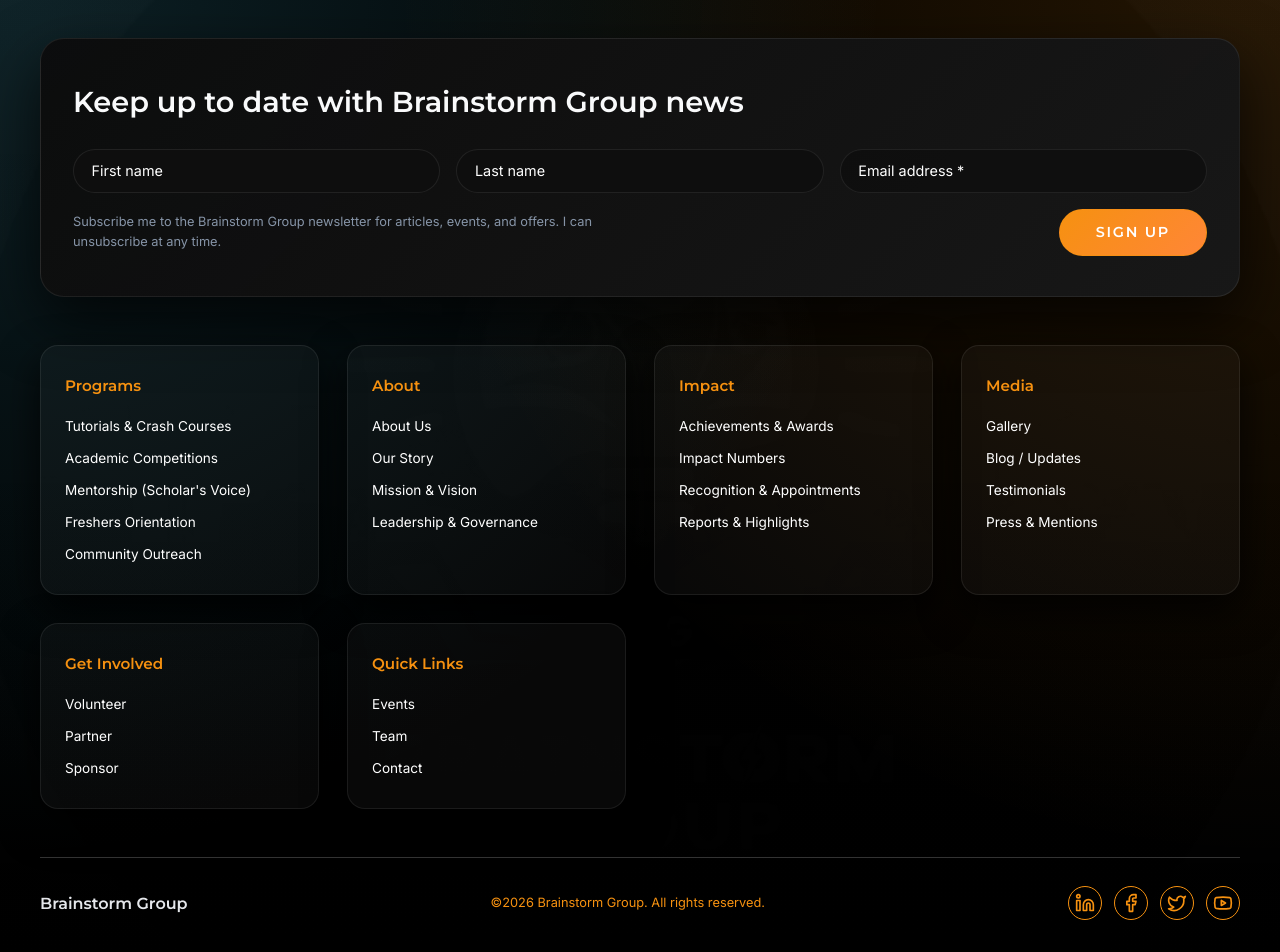
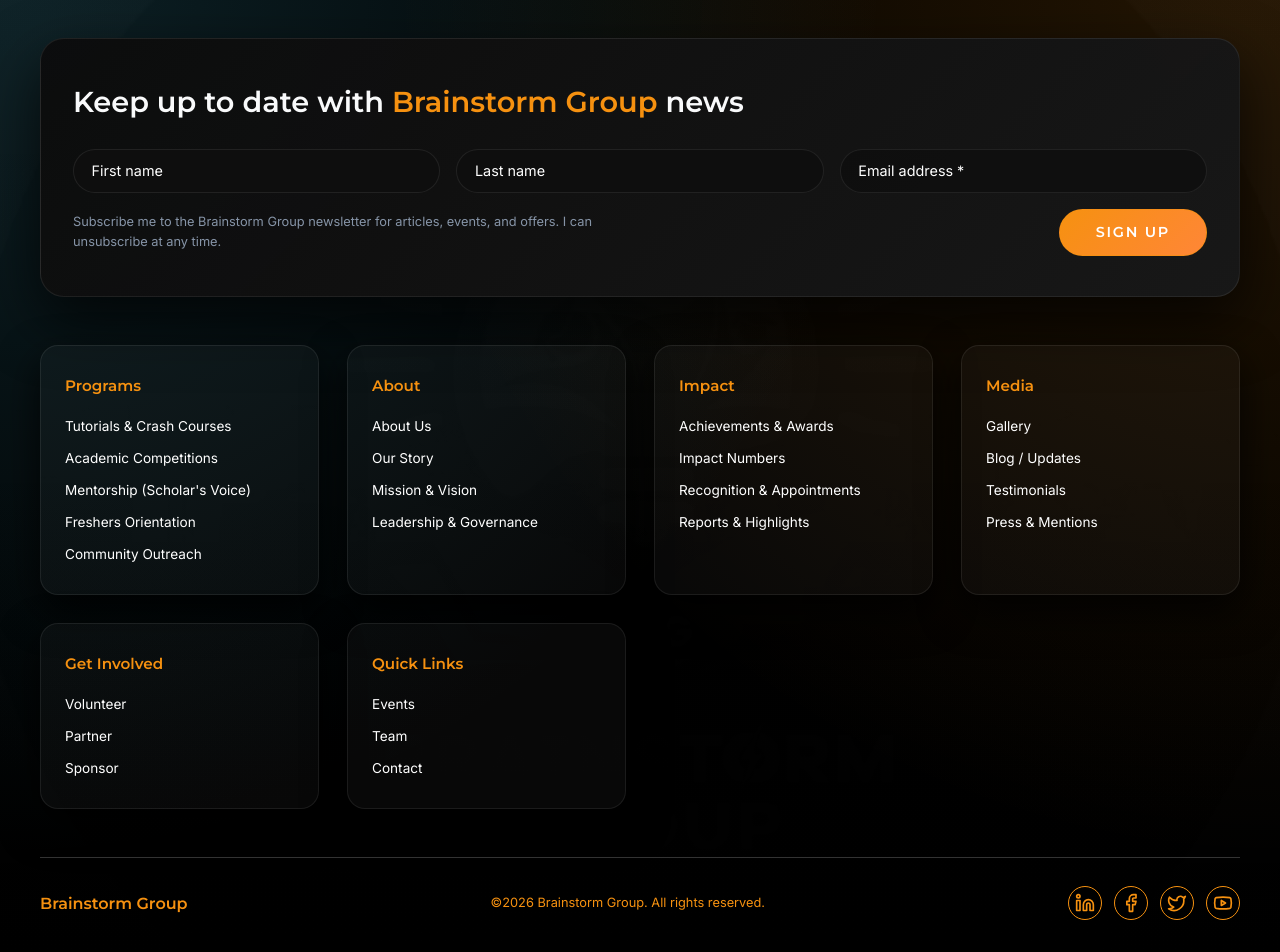
Before and after one commit to 4our0ero4our/bsg, a Next.js app: page / in a window 1280 px wide. Shown: the part 5185-6137 px from the top of the page. Built offline with nearby package versions, Linux system fonts and the light colour scheme.

Commit message:
Update Footer styles and content

```diff
--- a/app/components/Footer.module.css
+++ b/app/components/Footer.module.css
@@ -201,7 +201,7 @@
 .brandName {
   font-family: var(--font-montserrat);
   font-weight: 600;
-  color: #e5e7eb;
+  color: #f69110;
 }
 
 .brandLink {
--- a/app/components/Footer.tsx
+++ b/app/components/Footer.tsx
@@ -95,7 +95,7 @@ export default function Footer() {
         >
           <div className={styles.newsletterContent}>
             <h2 className={styles.newsletterHeading}>
-              Keep up to date with Brainstorm Group news
+              Keep up to date with <span className={styles.brandName}>Brainstorm Group</span> news
             </h2>
             <form className={styles.newsletterForm}>
               <div className={styles.formFields}>
```
